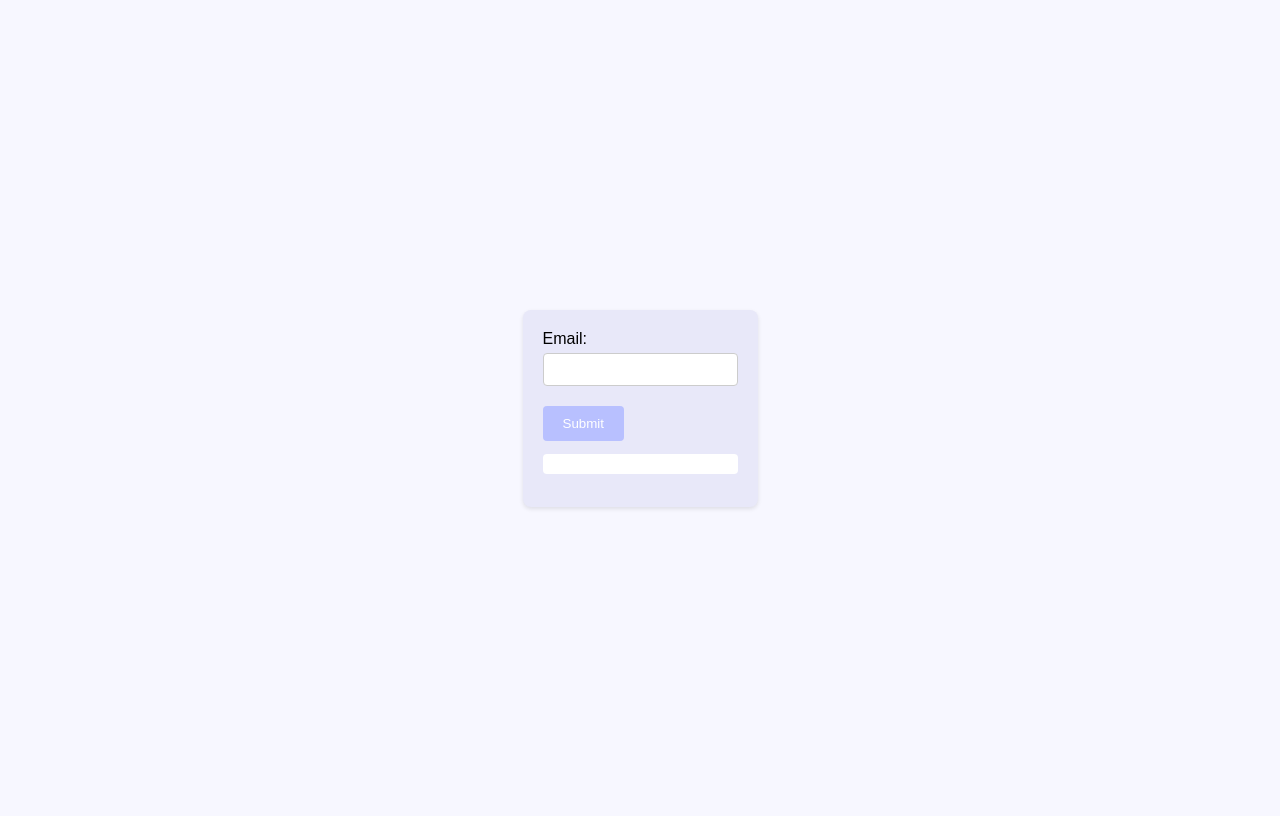
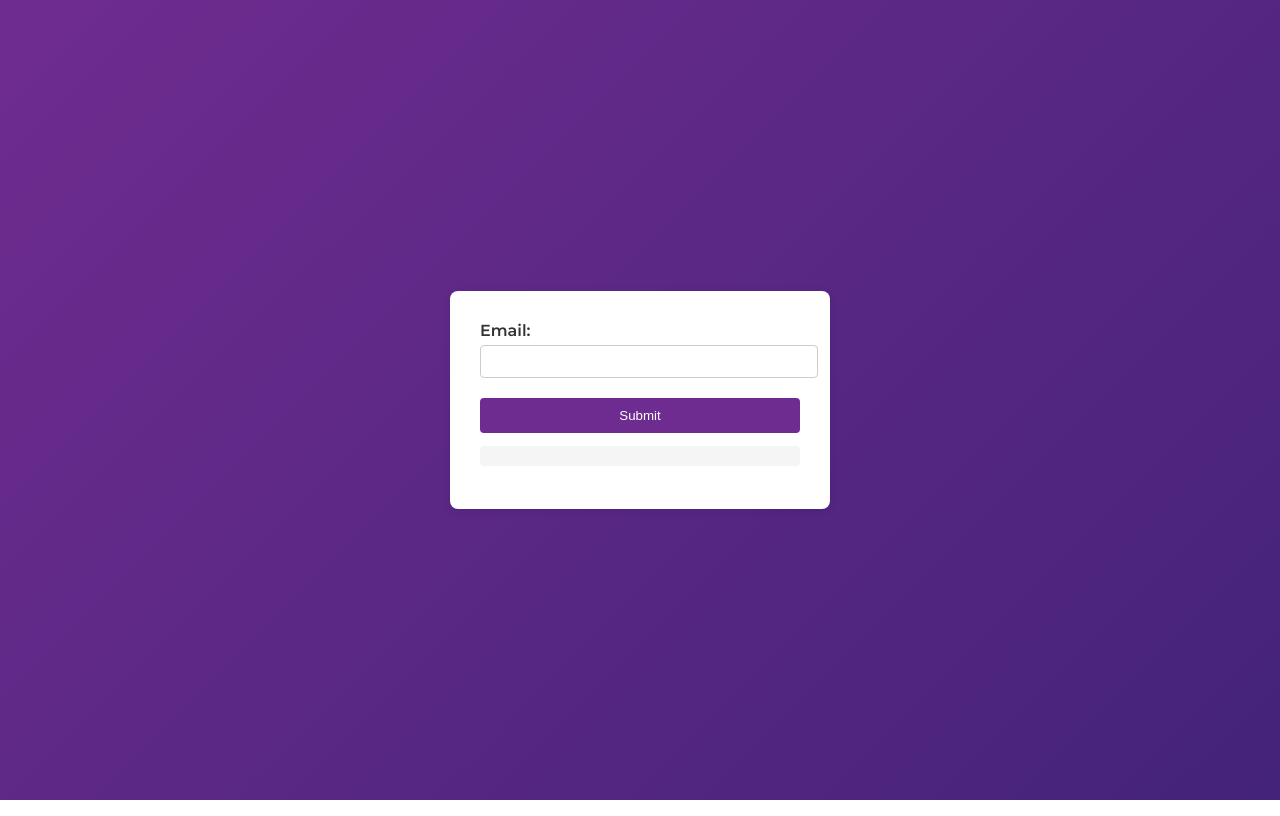
Before and after one commit to pradilla/codex-test-2, a website: page public/index.html in a window 1280 px wide. Drawn offline with Linux system fonts and the light colour scheme.

Commit message:
Refine styles inspired by Infracommerce

```diff
--- a/public/index.html
+++ b/public/index.html
@@ -3,7 +3,8 @@
 <head>
 <meta charset="UTF-8">
 <meta name="viewport" content="width=device-width, initial-scale=1.0">
-<title>Simple Form</title>
+<title>Infracommerce Form</title>
+<link href="https://fonts.googleapis.com/css2?family=Montserrat:wght@400;600&display=swap" rel="stylesheet">
 <link rel="stylesheet" href="style.css">
 </head>
 <body>
--- a/public/style.css
+++ b/public/style.css
@@ -1,42 +1,58 @@
 body {
-  font-family: Arial, sans-serif;
-  background-color: #f7f7ff;
+  font-family: 'Montserrat', sans-serif;
+  background: linear-gradient(135deg, #6f2c90, #44237a);
+  color: #333;
   display: flex;
   justify-content: center;
   align-items: center;
   height: 100vh;
+  margin: 0;
 }
+
 .container {
-  background-color: #e8e8f9;
-  padding: 20px;
+  background-color: #ffffff;
+  padding: 30px;
   border-radius: 8px;
-  box-shadow: 0 2px 4px rgba(0,0,0,0.1);
+  box-shadow: 0 2px 8px rgba(0, 0, 0, 0.1);
+  width: 320px;
 }
+
 label {
   display: block;
   margin-bottom: 5px;
+  font-weight: 600;
 }
+
 input {
   padding: 8px;
   margin-bottom: 10px;
   border: 1px solid #ccc;
   border-radius: 4px;
+  width: 100%;
 }
+
 button {
-  background-color: #b8c0ff;
+  background-color: #6f2c90;
   border: none;
   padding: 10px 20px;
   border-radius: 4px;
   cursor: pointer;
   color: #fff;
+  width: 100%;
 }
+
+button:hover {
+  background-color: #8146a5;
+}
+
 .error {
-  color: red;
+  color: #d9534f;
   display: block;
   margin-bottom: 10px;
 }
+
 pre {
-  background: #fff;
+  background: #f5f5f5;
   padding: 10px;
   border-radius: 4px;
   max-height: 200px;
```
Also changed, not shown: README.md.
